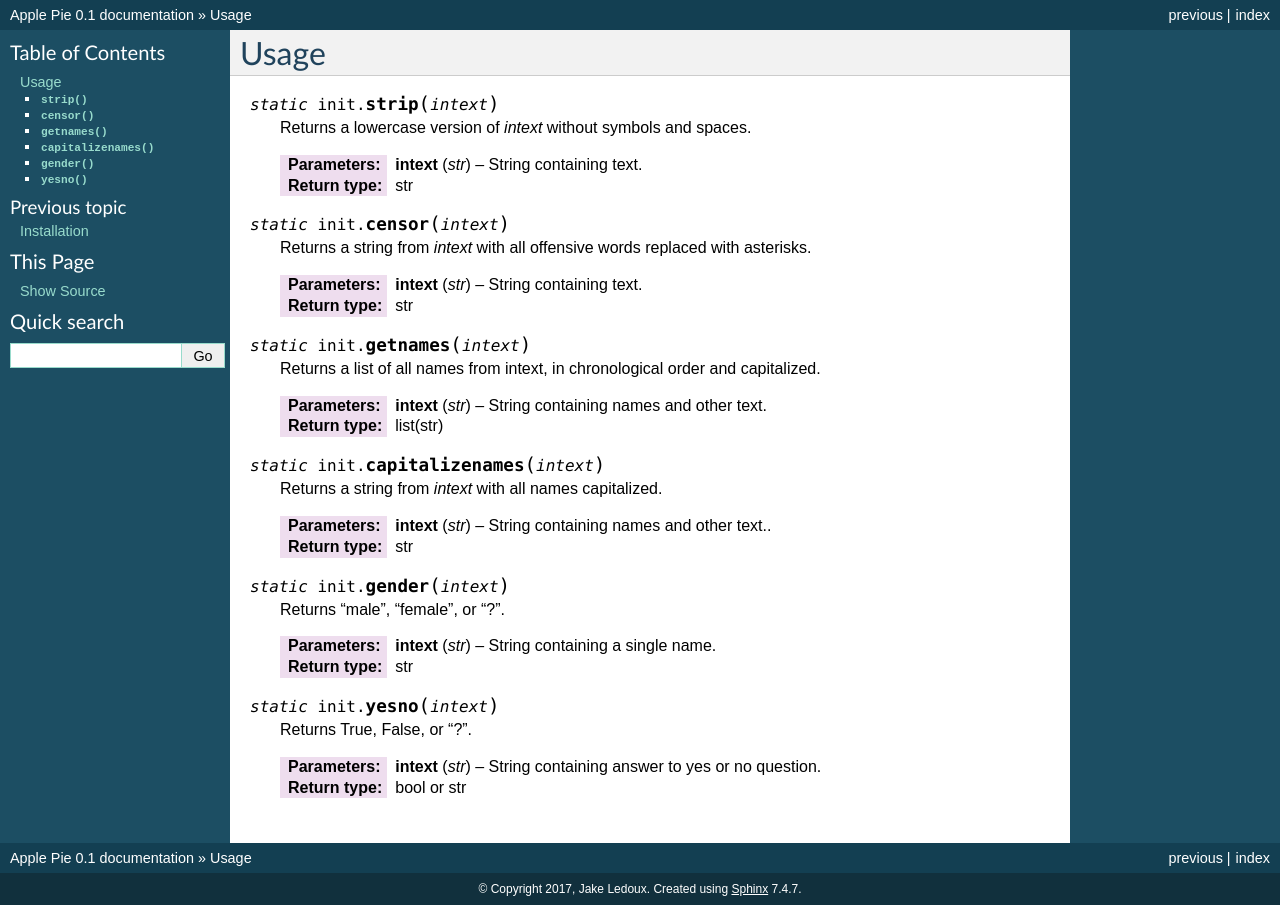
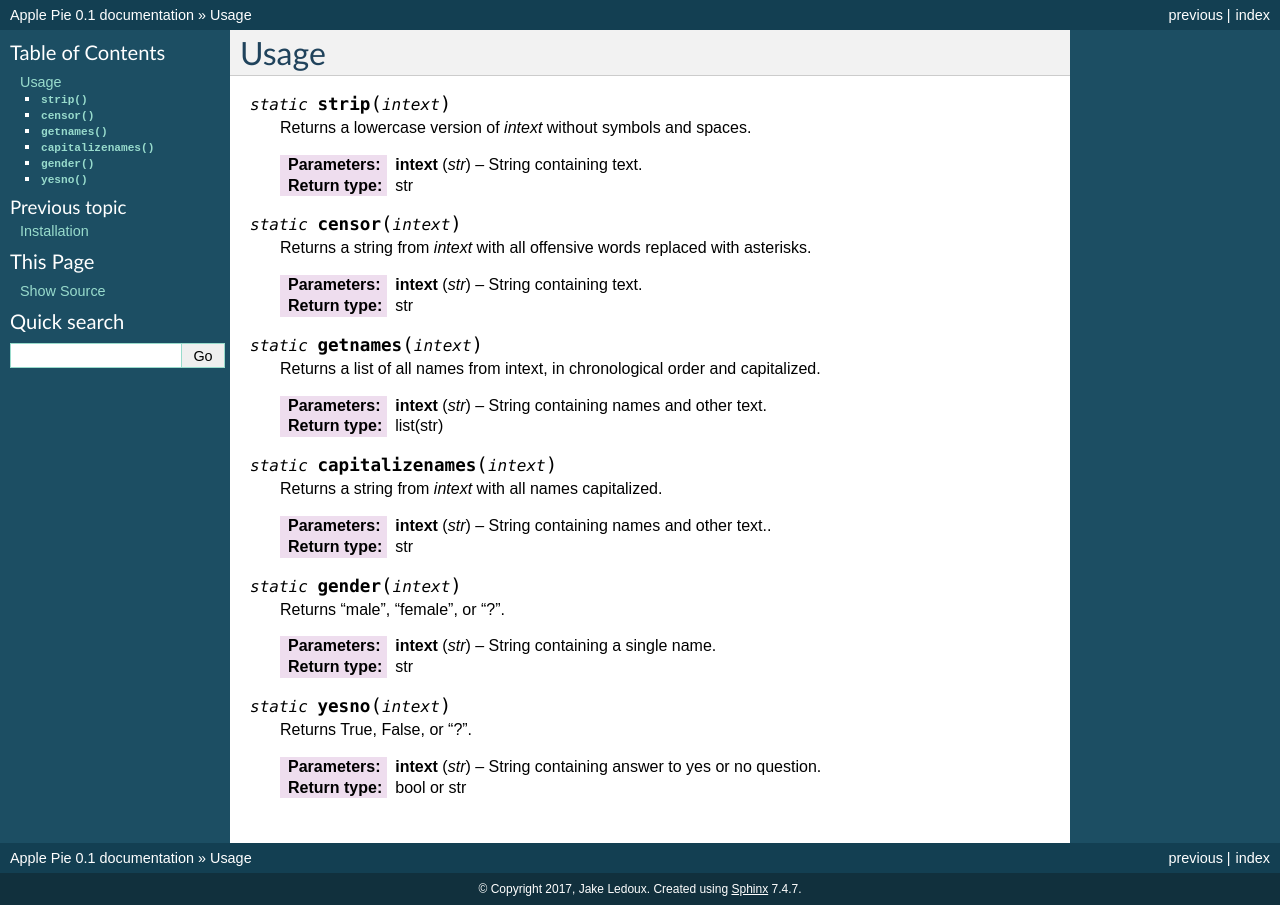
Before and after one commit to NyanJaik/applepie, a Sphinx documentation site: the page built from docs/usage.rst, in a window 1280 px wide. Built offline with Sphinx 7.4.7, drawn with Linux system fonts in a browser that asks for light colours.

Commit message:
We get it... it's init.

```diff
--- a/docs/usage.rst
+++ b/docs/usage.rst
@@ -1,6 +1,5 @@
 .. default-domain:: py
 .. highlight:: python
-.. currentmodule:: init
 
 Usage
 =====
```
